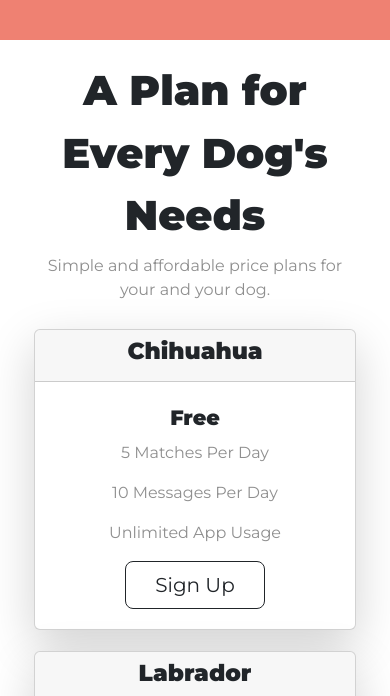
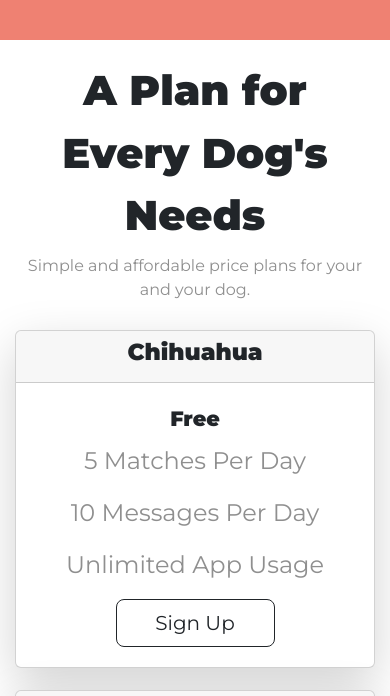
Before and after one commit to 50NIC/TinDog, a plain HTML site: page index.html in a window 390 px wide. Shown: the part 1978-2674 px from the top of the page. Drawn offline with nearby package versions, Linux system fonts and the light colour scheme.

Commit message:
Update styles.css

```diff
--- a/css/styles.css
+++ b/css/styles.css
@@ -181,6 +181,14 @@ span{
     position: static;
     transform: rotate(0);
   }
+
+  .pricing-column {
+    font-size: 1.5rem;
+  }
+
+  #pricing {
+    padding: 5% 5%;
+  }
 }
 
 @media (max-width: 768px){
```
